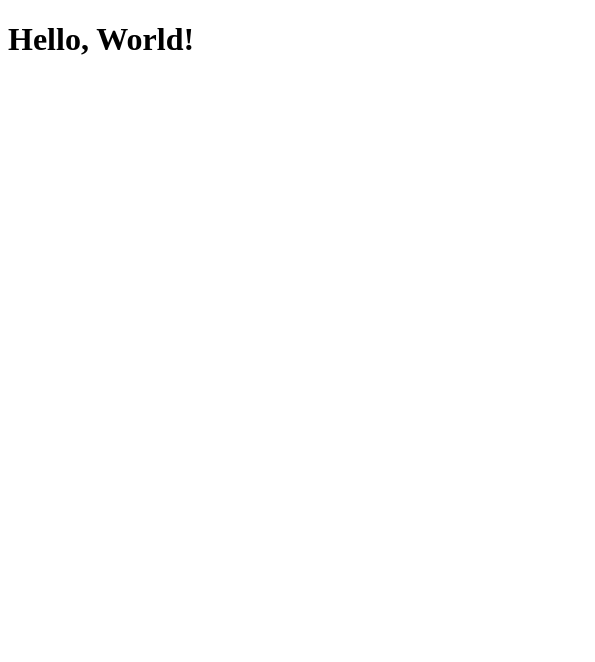
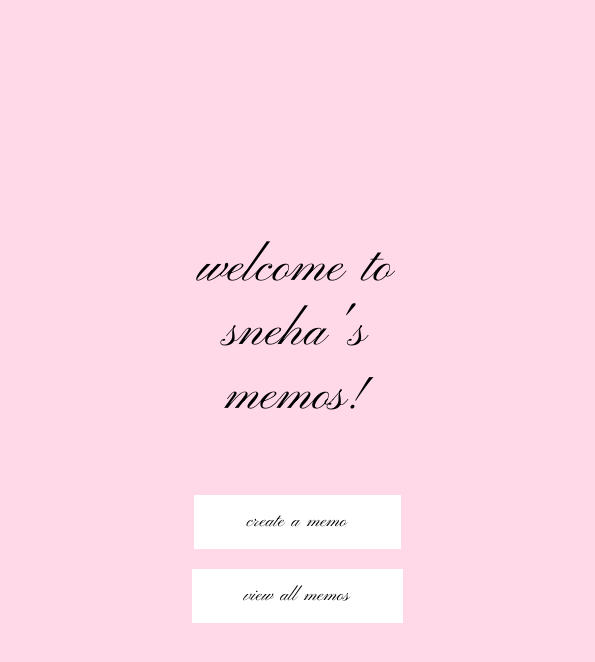
Before and after one commit to snehadharma/memo, an Electron app: page index.html in a window 595 px wide. Drawn offline with Linux system fonts and the light colour scheme.

Commit message:
coded basic/html for welcome page

```diff
--- /dev/null
+++ b/home.css
@@ -0,0 +1,70 @@
+@font-face {
+    font-family: Kapakana;
+    src: url(Kapakana.ttf);
+}
+.all_welcome {
+    display: flex;
+    flex-direction: column;  /* Stack children vertically */
+    align-items: center;     /* Center horizontally */
+    justify-content: center; /* Center vertically */
+    min-height: 100vh;       /* Full viewport height */
+    margin: 0;               /* Remove default margins */
+    gap: 20px;           /* Remove default body margin */
+}
+body {
+    font-family: Kapakana;
+    background: #FFD9E8;
+}
+.welcome_message {
+    width: 276px;
+    height: 196px;
+    flex-shrink: 0;
+
+
+    /* text*/
+    color: #000;
+    text-align: center;
+    font-family: Kapakana;
+    font-size: 64px;
+    font-style: normal;
+    font-weight: 400;
+    line-height: normal;
+}
+
+.welcome_button_top {
+    display: flex;
+    padding: 15px 53px;
+    justify-content: center;
+    align-items: center;
+    gap: 10px;
+    border: 0px;
+    background: #FFF;
+
+    /* text */
+    color: #000;
+    text-align: center;
+    font-family: Kapakana;
+    font-size: 24px;
+    font-style: normal;
+    font-weight: 400;
+    line-height: normal;
+}
+
+.welcome_button_bottom {
+    display: flex;
+    padding: 15px 53px;
+    justify-content: center;
+    align-items: center;
+    gap: 10px;
+    background: #FFF;
+
+    /* text */
+    color: #000;
+    text-align: center;
+    font-family: Kapakana;
+    font-size: 24px;
+    font-style: normal;
+    font-weight: 400;
+    line-height: normal;
+    border: 0px;
+}
--- a/index.html
+++ b/index.html
@@ -2,8 +2,13 @@
 <html>
   <head>
     <title>My Electron App</title>
+    <link rel="stylesheet" href="home.css">
   </head>
   <body>
-    <h1>Hello, World!</h1>
+    <div class="all_welcome">
+        <h1 class="welcome_message">welcome to sneha's memos!</h1>
+        <button class="welcome_button_top">create a memo</button>
+        <button class="welcome_button_bottom">view all memos</button>
+    </div>
   </body>
 </html>
--- a/package.json
+++ b/package.json
@@ -1,16 +1,16 @@
 {
   "name": "memos",
   "version": "1.0.0",
-  "main": "index.js",
+  "main": "main.js",
   "scripts": {
     "start": "electron .",
     "test": "echo \"Error: no test specified\" && exit 1"
 
   },
   "keywords": [],
-  "author": "",
+  "author": "sneha dharma",
   "license": "ISC",
-  "description": "",
+  "description": "memo app",
   "devDependencies": {
     "electron": "^34.0.2"
   }
```
Also changed, not shown: main.js (+17 -13 lines), Kapakana.ttf (added), assets/butterfly.png (added), assets/heart.png (added), 2 other files.
